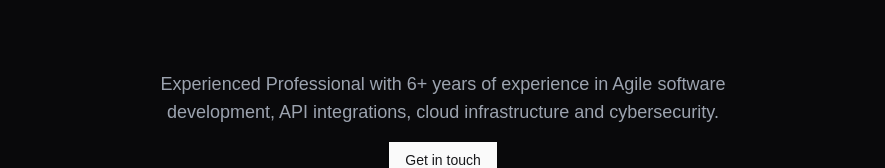
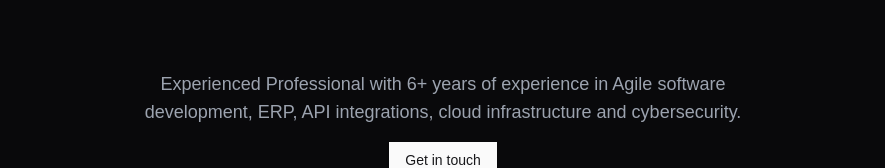
Before and after one commit to fahimshahriyer/fahimshahriyer.online, a Next.js app: page / in a window 1280 px wide. Shown: the part 784-952 px from the top of the page, without its empty margins (197-1082 px from the left). Built offline with nearby package versions, Linux system fonts and the light colour scheme.

Commit message:
Change hero section statement

```diff
--- a/src/app/(root)/page.tsx
+++ b/src/app/(root)/page.tsx
@@ -32,8 +32,8 @@ export default function Home() {
             </h2>
             <p className="max-w-2xl mx-auto text-gray-400 text-lg">
               Experienced Professional with 6+ years of experience in Agile
-              software development, API integrations, cloud infrastructure and
-              cybersecurity.
+              software development, ERP, API integrations, cloud infrastructure
+              and cybersecurity.
             </p>
             <div className="flex flex-col sm:flex-row items-center justify-center gap-4 max-w-md mx-auto">
               <Link
```
